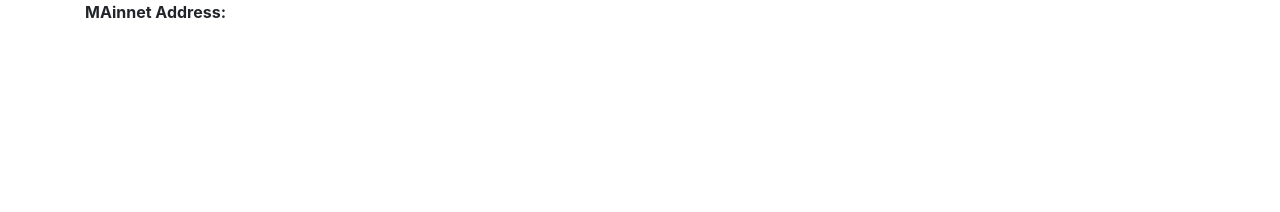
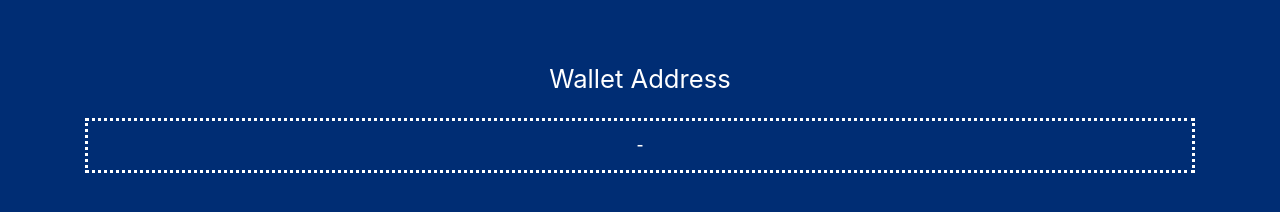
Before and after one commit to giansalex/cro-keplr, a website: page index.html in a window 1280 px wide. Drawn offline with nearby package versions, Linux system fonts and the light colour scheme.

Commit message:
Update UI

```diff
--- a/index.html
+++ b/index.html
@@ -4,18 +4,40 @@
         <meta charset="UTF-8" />
         <meta name="viewport" content="width=device-width, initial-scale=1.0" />
         <title>
-            Keplr example
+            CRO into Keplr Wallet
         </title>
+        <meta name="description" content="Integrate Crypto.org Chain into Keplr Wallet" >
+        <link rel="icon" href="https://crypto.org/favicon.png" type="image/x-icon">
         <link rel="stylesheet" href="https://stackpath.bootstrapcdn.com/bootstrap/4.5.0/css/bootstrap.min.css" integrity="sha384-9aIt2nRpC12Uk9gS9baDl411NQApFmC26EwAOH8WgZl5MYYxFfc+NcPb1dKGj7Sk" crossorigin="anonymous">
-        <script src="https://code.jquery.com/jquery-3.5.1.slim.min.js" integrity="sha384-DfXdz2htPH0lsSSs5nCTpuj/zy4C+OGpamoFVy38MVBnE+IbbVYUew+OrCXaRkfj" crossorigin="anonymous"></script>
-        <script src="https://cdn.jsdelivr.net/npm/popper.js@1.16.0/dist/umd/popper.min.js" integrity="sha384-Q6E9RHvbIyZFJoft+2mJbHaEWldlvI9IOYy5n3zV9zzTtmI3UksdQRVvoxMfooAo" crossorigin="anonymous"></script>
-        <script src="https://stackpath.bootstrapcdn.com/bootstrap/4.5.0/js/bootstrap.min.js" integrity="sha384-OgVRvuATP1z7JjHLkuOU7Xw704+h835Lr+6QL9UvYjZE3Ipu6Tp75j7Bh/kR0JKI" crossorigin="anonymous"></script>
+        <style>
+            body {
+                background-color: #002d74;
+                color: #FFF;
+                text-align: center;
+            }
+            .title {
+                font-size: 1.6rem;
+            }
+
+            #address {
+                margin-top: 20px;
+                font-family: "Lucida Console";
+                font-size: 1.2rem;
+                overflow-wrap: anywhere;
+                border-style: dotted;
+                padding: 10px;
+            }
+
+            #app {
+                padding-top: 60px;
+            }
+        </style>
     </head>
     <body>
         <div id="app">
             <div class="container-sm">
-            <b>MAinnet Address:</b>
-            <div id="address"></div>
+                <div class="title">Wallet Address</div>
+                <div id="address">-</div>
             </div>
         </div>
     </body>
```
